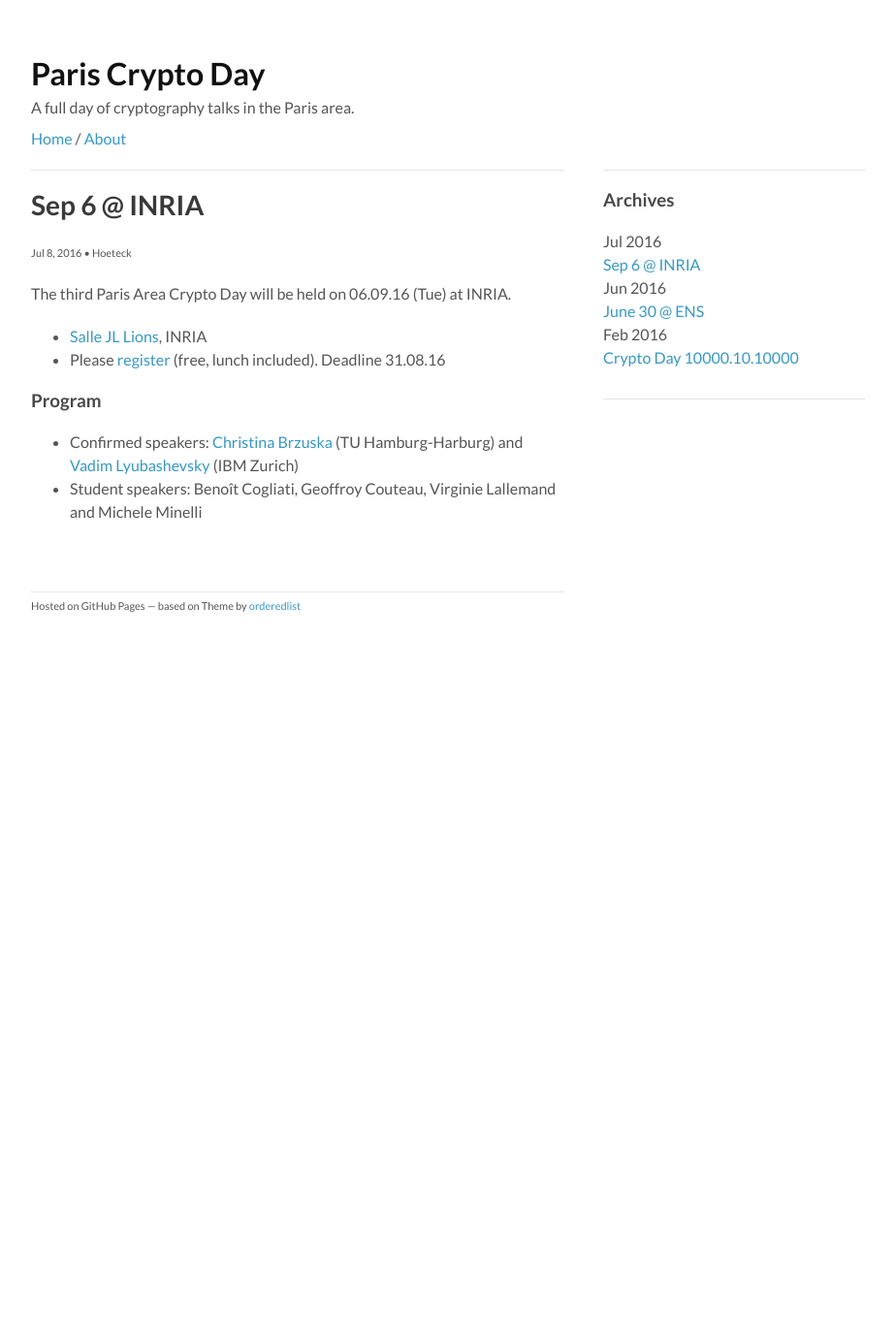
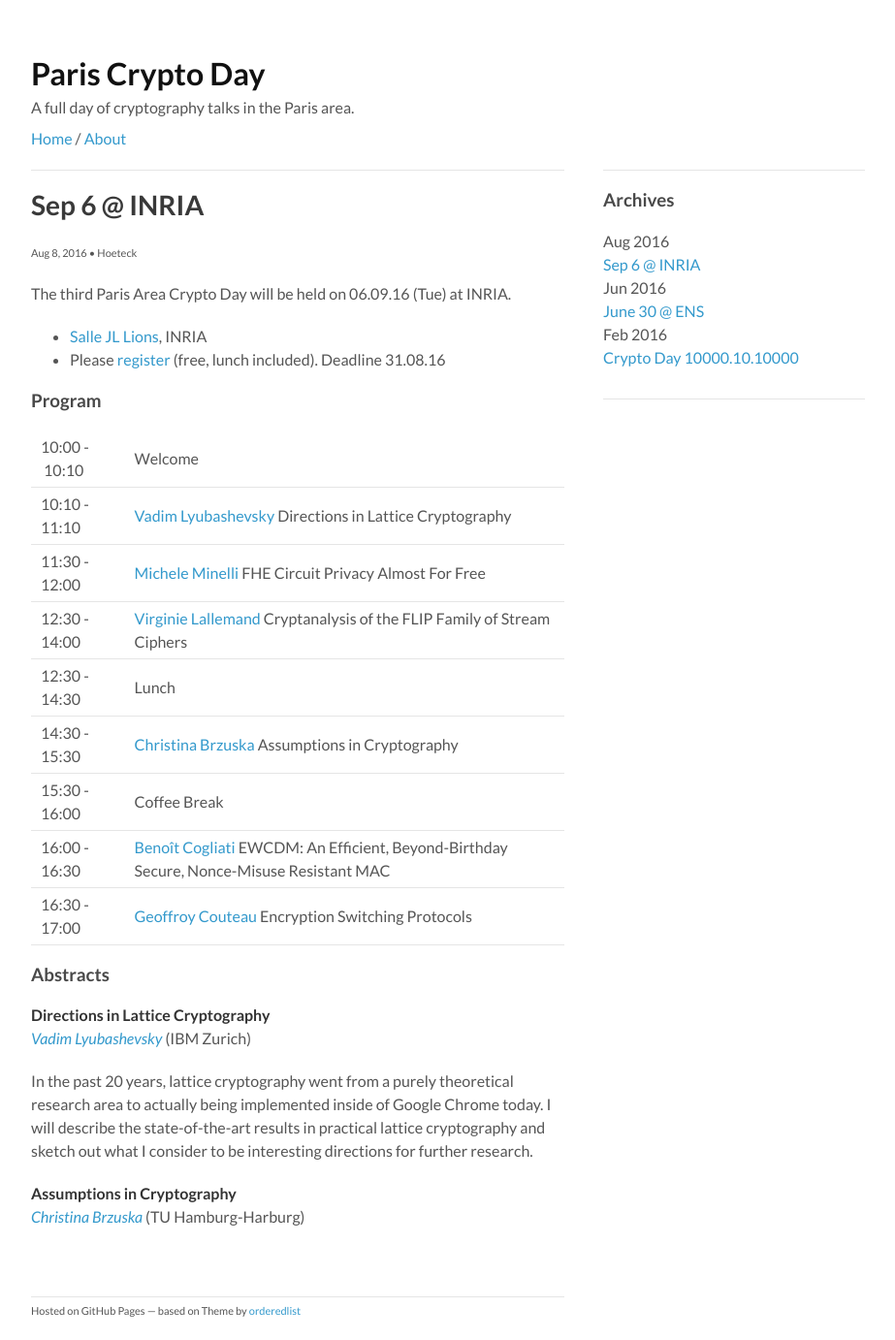
Before and after one commit to pariscryptoday/pariscryptoday.github.io, a Jekyll site: the page built from _posts/2016-07-11-third.md, in a window 1280 px wide. Shown: the whole page at 97% size, without its empty margins (178-1101 px from the left). Built offline with Jekyll 4.4.1, drawn with Linux system fonts in a browser that asks for light colours; before the commit the page ends 900 px from its top, so only the background shows below that.

Commit message:
save june 30

```diff
--- a/_posts/2016-07-11-third.md
+++ b/_posts/2016-07-11-third.md
@@ -13,5 +13,26 @@
 
 ### Program
 
-* Confirmed speakers: [Christina Brzuska](http://christinabrzuska.de/) (TU Hamburg-Harburg) and [Vadim Lyubashevsky](http://researcher.ibm.com/researcher/view.php?person=zurich-VAD) (IBM Zurich)
-* Student speakers: Benoît Cogliati, Geoffroy Couteau, Virginie Lallemand and Michele Minelli
+| 10:00&nbsp;-&nbsp;10:10 | Welcome
+| 10:10 - 11:10 | [Vadim Lyubashevsky](#VL) Directions in Lattice Cryptography
+| 11:30 - 12:00 | [Michele Minelli](#MM) FHE Circuit Privacy Almost For Free
+| 12:30 - 14:00 | [Virginie Lallemand](#VLa) Cryptanalysis of the FLIP Family of Stream Ciphers
+| 12:30 - 14:30 | Lunch
+| 14:30 - 15:30 | [Christina Brzuska](#CB) Assumptions in Cryptography
+| 15:30 - 16:00 | Coffee Break
+| 16:00 - 16:30 | [Benoît Cogliati](#BC) EWCDM: An Efficient, Beyond-Birthday Secure, Nonce-Misuse Resistant MAC
+| 16:30 - 17:00 | [Geoffroy Couteau](#GC) Encryption Switching Protocols
+
+### Abstracts
+
+**<a name="VL"></a>Directions in Lattice Cryptography**<br>
+*[Vadim Lyubashevsky](http://researcher.ibm.com/researcher/view.php?person=zurich-VAD)* (IBM Zurich)
+
+In the past 20 years, lattice cryptography went from a purely
+theoretical research area to actually being implemented inside of
+Google Chrome today.  I will describe the state-of-the-art results in
+practical lattice cryptography and sketch out what I consider to be
+interesting directions for further research.
+
+**<a name="CB"></a>Assumptions in Cryptography**<br>
+*[Christina Brzuska](http://christinabrzuska.de/)* (TU Hamburg-Harburg)
```
Also changed, not shown: other parts of _posts/2016-07-11-third.md (+1 -1 lines).
